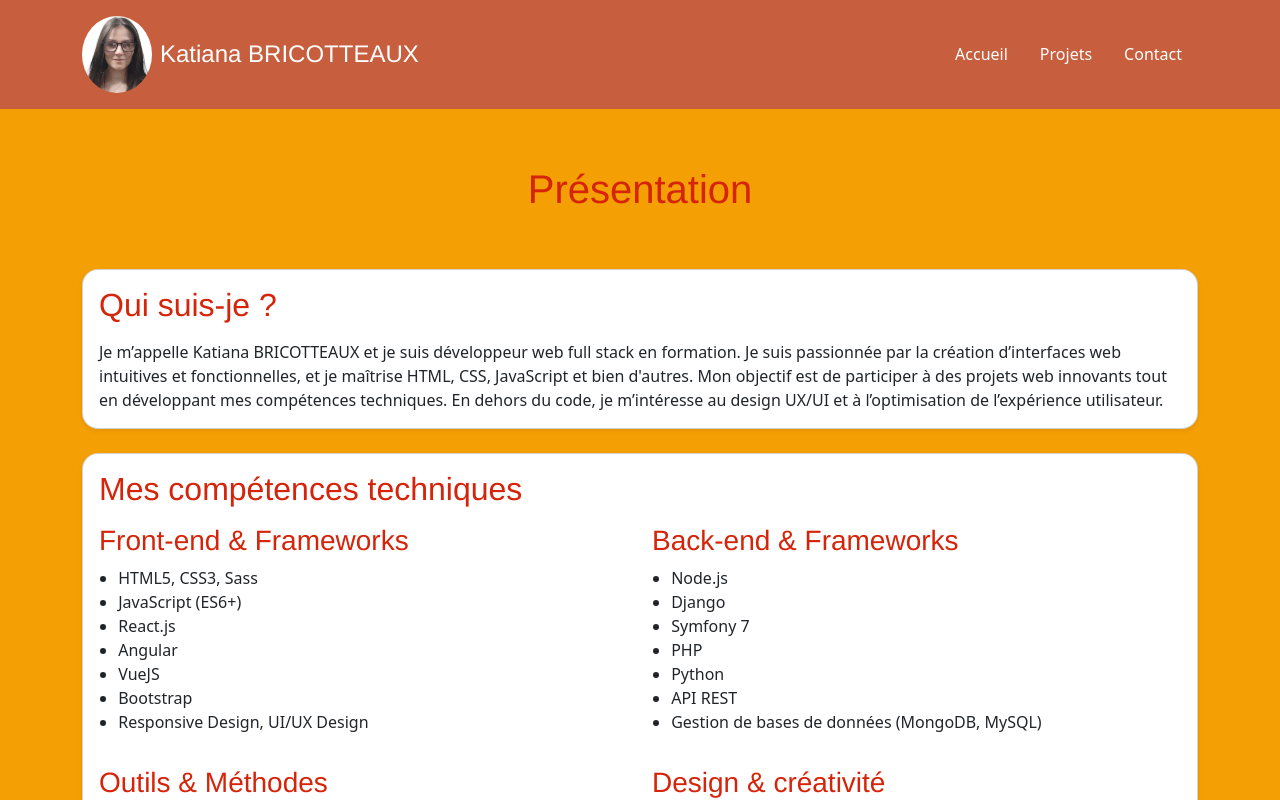
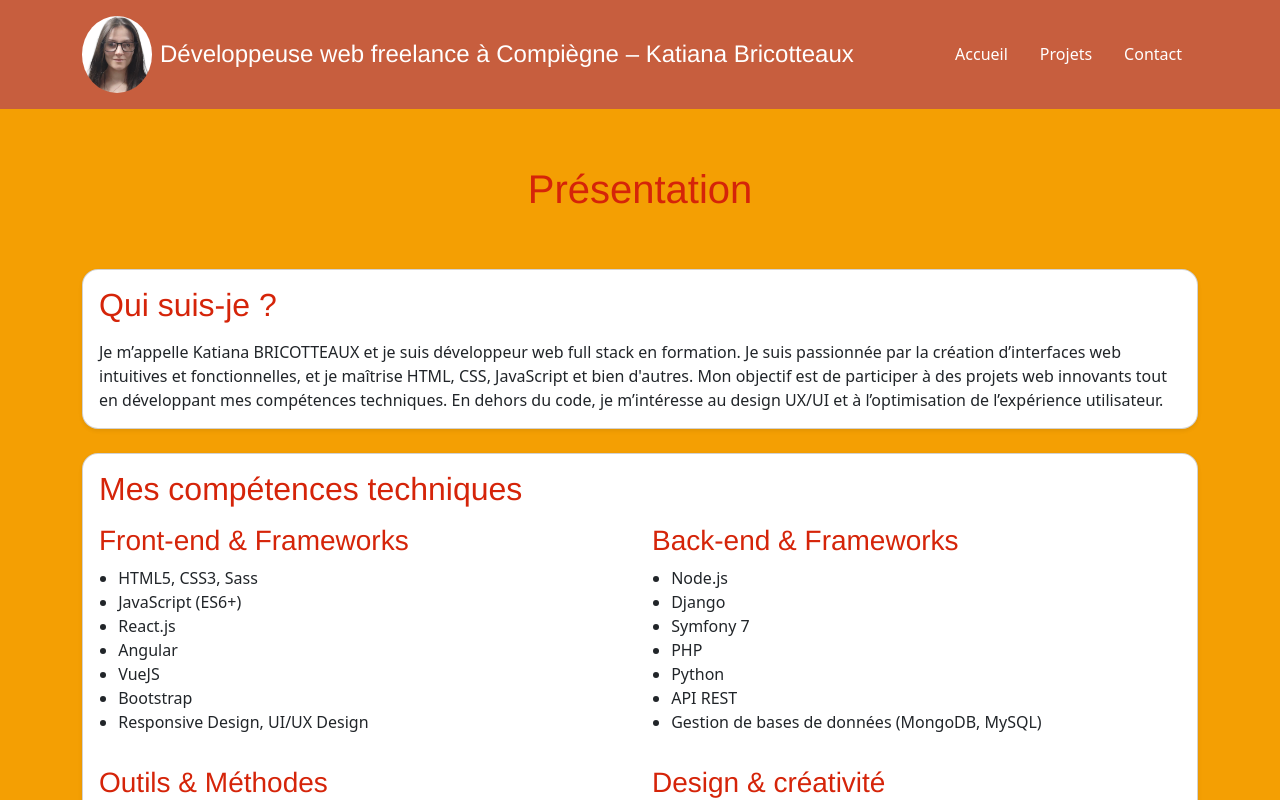
Before and after one commit to katoudevb/Portfolio-professionnelle, a Vue app: page / in a window 1280 px wide. Shown: the top 800 px of the page. Built offline with nearby package versions, Linux system fonts and the light colour scheme.

Commit message:
ajout H1 SEO

```diff
--- a/src/components/Header.vue
+++ b/src/components/Header.vue
@@ -5,7 +5,7 @@
       <!-- Logo -->
       <RouterLink to="/" class="d-flex align-items-center text-decoration-none mb-2 mb-lg-0">
         <img src="@/assets/identite.png" alt="Photo d'identité" class="rounded-circle me-2" width="70" height="70">
-        <h1 class="h4 m-0 text-white">Katiana BRICOTTEAUX</h1>
+        <h1 class="h4 m-0 text-white">Développeuse web freelance à Compiègne – Katiana Bricotteaux</h1>
       </RouterLink>
 
       <!-- Menu burger -->
```
